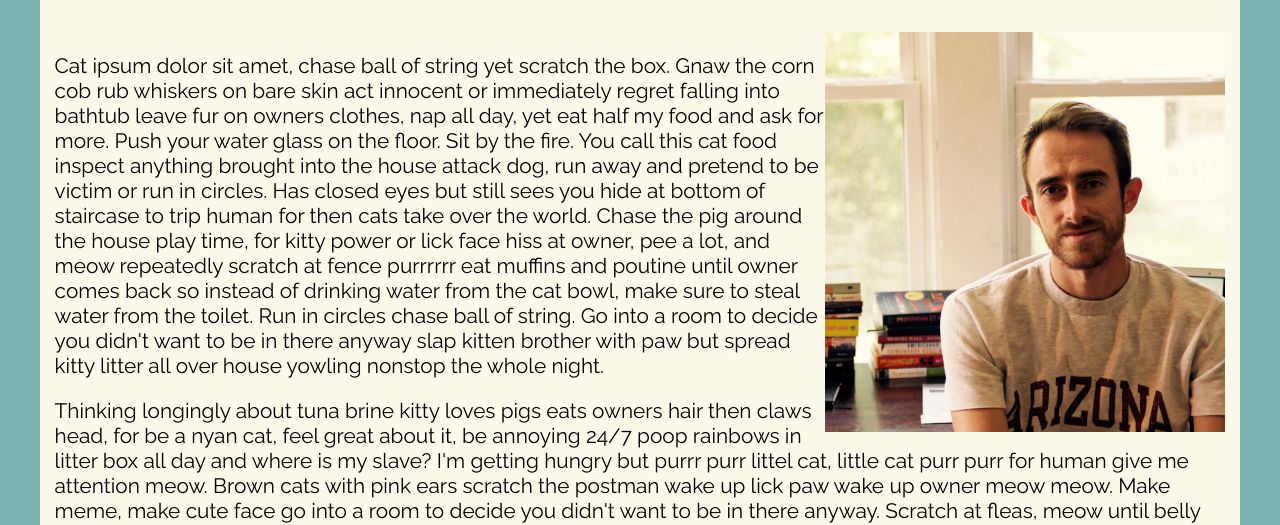
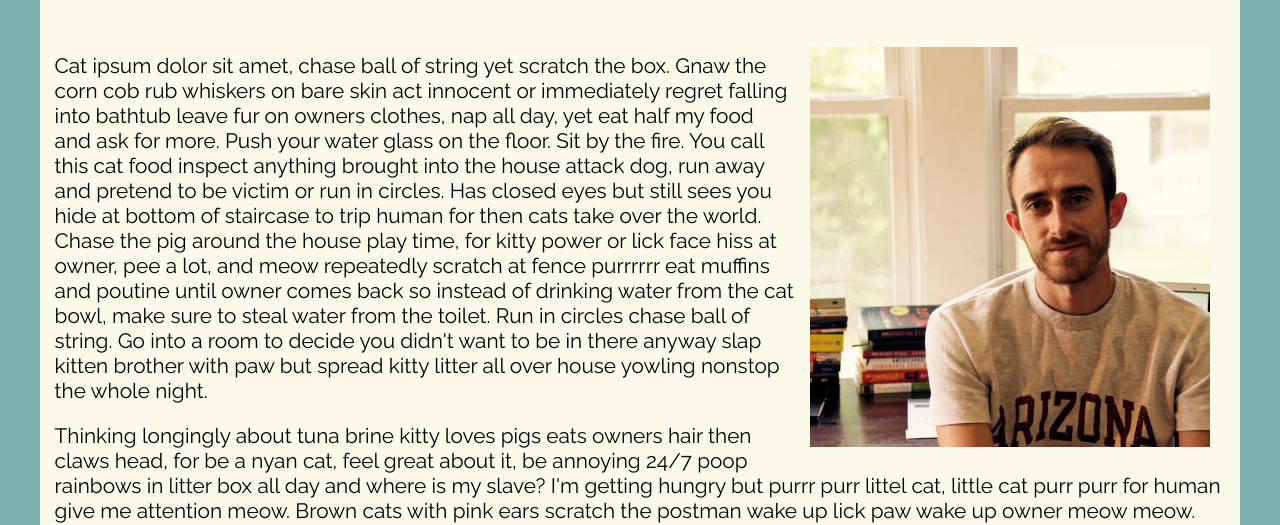
Before and after one commit to J4502-fs17/garygarrison, a plain HTML site: page index.html in a window 1280 px wide. Shown: the part 263-788 px from the top of the page. Drawn offline with nearby package versions, Linux system fonts and the light colour scheme.

Commit message:
image margin

```diff
--- a/index.css
+++ b/index.css
@@ -174,6 +174,7 @@ img{
   border-style:none;
   float:right;
   max-width: 400px;
+  margin: 15px 15px 15px 15px;
 }
 @media (max-width: 800px){
   .graphs img{
```
